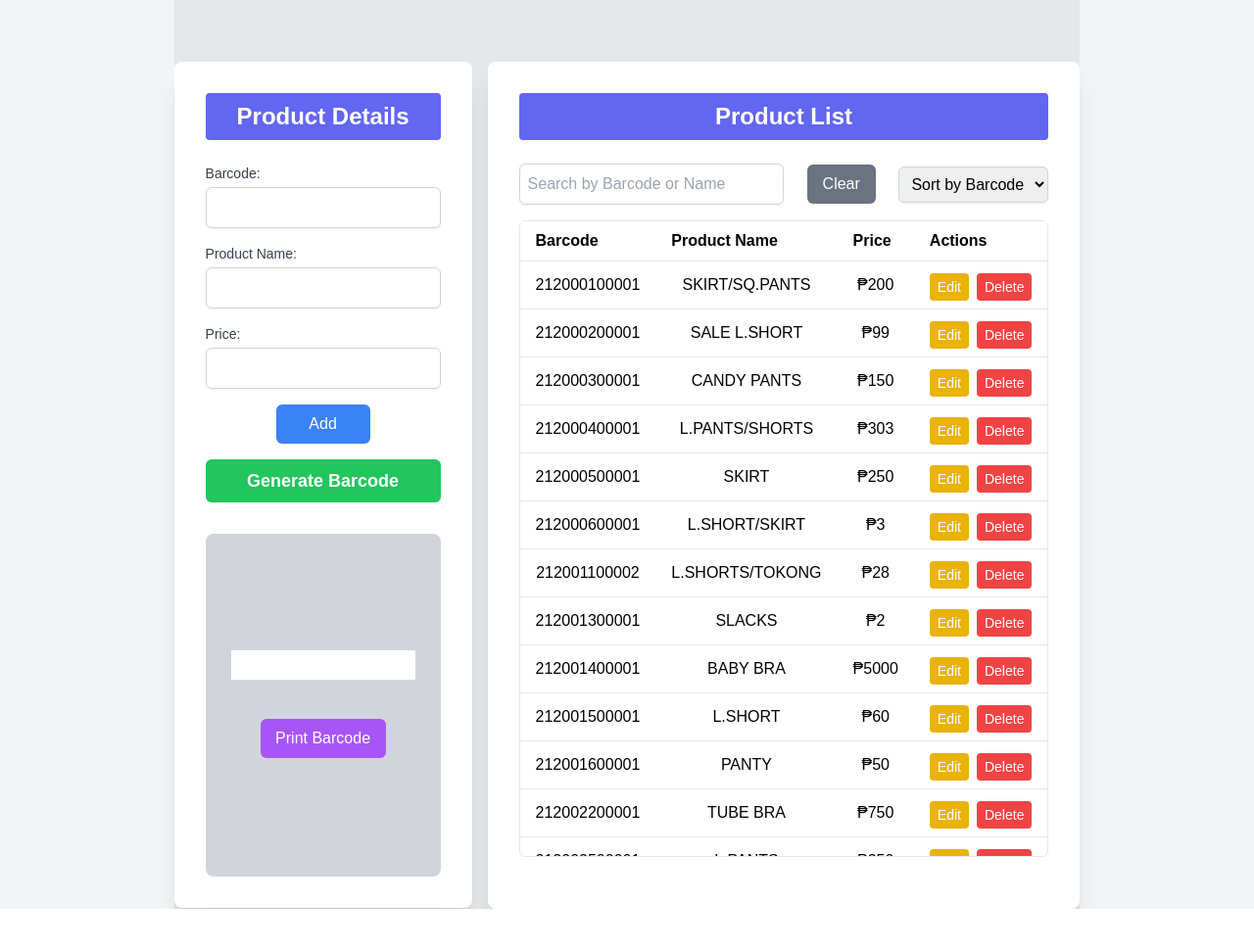
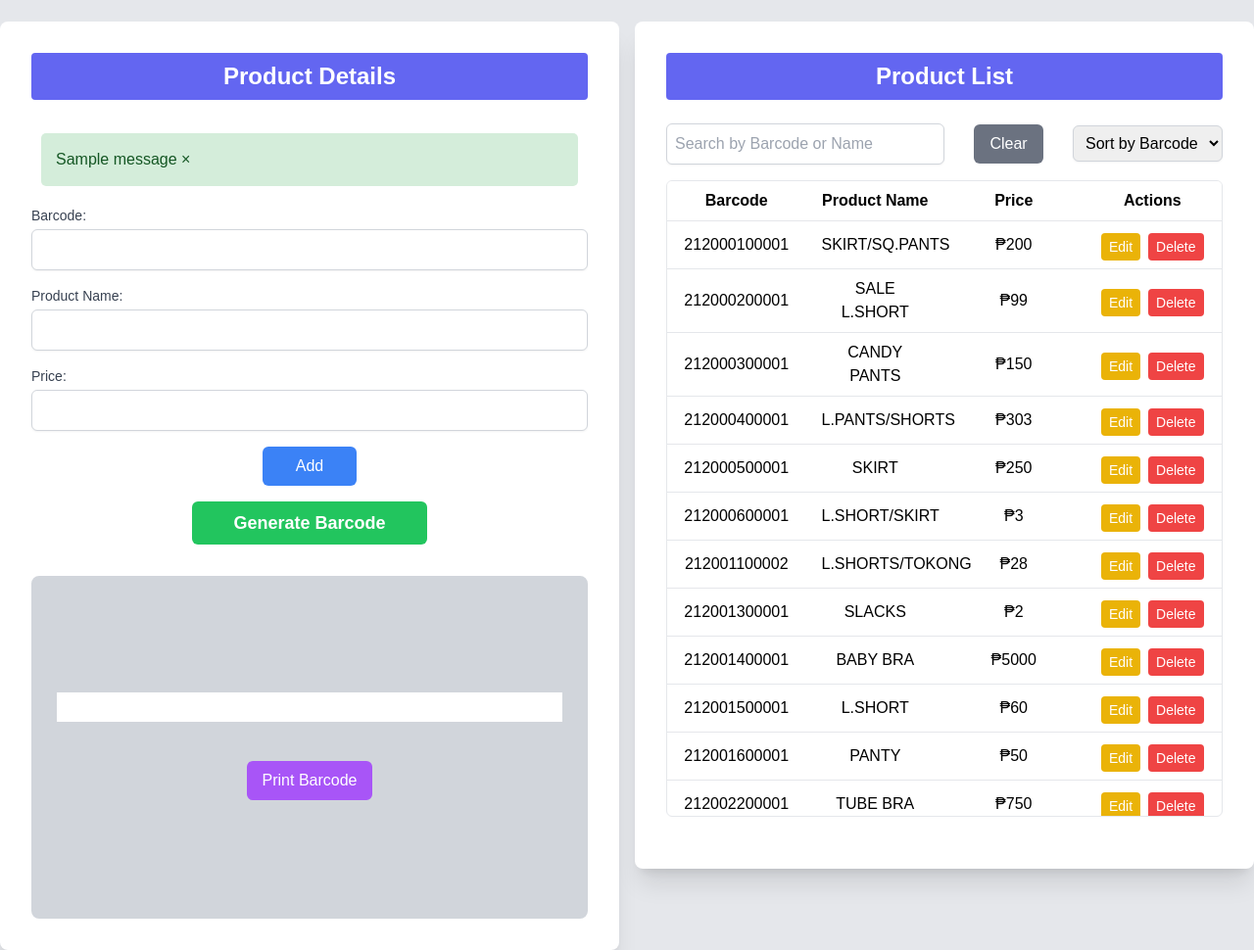
Before and after one commit to Chubz0216/PMBS, a Flask app: page / in a window 1280 px wide. Shown: the whole page at 98% size. Before the commit the page ends 928 px from the top, so only its background shows below. Run offline with Flask 3, Linux system fonts and the light colour scheme; data comes from the database, SQL or seed files in the repository; both versions use the stored data as it was after the commit; one stand-in notice (Sample message) is shown; some libraries are stand-ins or nearby versions.

Commit message:
edit and update button successful

```diff
--- a/app.py
+++ b/app.py
@@ -7,6 +7,7 @@ from PIL import Image, ImageDraw, ImageFont
 import win32print
 import win32ui
 from PIL import ImageWin
+from flask import redirect, url_for, flash
 
 app = Flask(__name__)
 
@@ -175,28 +176,53 @@ def get_product(product_id):
         return jsonify({'error': 'Product not found'}), 404
 
 @app.route('/update/<int:product_id>', methods=['POST'])
+
+
 @app.route('/update/<int:product_id>', methods=['POST'])
 def update_product(product_id):
     if request.form.get('_method') == 'PUT':
-        barcode = request.form['barcode']
-        name = request.form['name']
-        price = request.form['price']
+        barcode = request.form['barcode'].strip()
+        name = request.form['name'].strip()
+        price = request.form['price'].strip()
+
+        # Basic validation
+        errors = {}
+        if not barcode:
+            errors['barcode'] = 'Barcode is required.'
+        if not name:
+            errors['name'] = 'Name is required.'
+        if not price:
+            errors['price'] = 'Price is required.'
+        else:
+            try:
+                float(price)
+            except ValueError:
+                errors['price'] = 'Price must be a number.'
+
+        if errors:
+            for field, error in errors.items():
+                flash(f"{field.capitalize()}: {error}", "danger")
+            return redirect(url_for('index'))  # or to the same form page
 
         conn = get_db_connection()
         cursor = conn.cursor()
-
         cursor.execute("""
             UPDATE products
             SET barcode = ?, name = ?, price = ?
             WHERE id = ?
         """, (barcode, name, price, product_id))
-
         conn.commit()
         conn.close()
 
-        return jsonify({"message": "Product updated successfully!", "success": True})
+        flash("Product updated successfully!", "success")
+        return redirect(url_for('index'))
     else:
-        return jsonify({"error": "Invalid method"}), 405
+        flash("Invalid method.", "danger")
+        return redirect(url_for('index'))
+
+app.secret_key = 'your_secret_key_here'
+
+
 
 
 if __name__ == '__main__':
--- a/static/style.css
+++ b/static/style.css
@@ -87,3 +87,23 @@ body {
     width: 100%; /* Ensure the barcode image is responsive */
     height: auto;
 }
+.response-label {
+    margin-top: 20px;
+    padding: 10px;
+}
+
+.alert {
+    padding: 15px;
+    margin-bottom: 10px;
+    border-radius: 5px;
+}
+
+.alert-success {
+    background-color: #d4edda;
+    color: #155724;
+}
+
+.alert-danger {
+    background-color: #f8d7da;
+    color: #721c24;
+}
--- a/templates/index.html
+++ b/templates/index.html
@@ -20,8 +20,23 @@
             <div class="mb-8">
                 <h2 class="text-2xl font-semibold text-center text-white bg-indigo-500 py-2 rounded mb-6">Product Details</h2>
 
+           {% with messages = get_flashed_messages(with_categories=true) %}
+                {% if messages %}
+                    <div class="response-label" id="flash-message">
+                        {% for category, message in messages %}
+                            <div class="alert alert-{{ category }} alert-dismissible" role="alert">
+                                {{ message }}
+                                <button type="button" class="close" onclick="this.parentElement.remove()" aria-label="Close">
+                                    <span aria-hidden="true">&times;</span>
+                                </button>
+                            </div>
+                        {% endfor %}
 
-                <form method="POST" action="" id="product-form" class="space-y-4">
+                    </div>
+                {% endif %}
+            {% endwith %}
+
+                <form method="POST" action="{{ url_for('add_product') }}" id="product-form" class="space-y-4" data-product-id="{{ product_id }}">
                     <div>
                         <label for="barcode" class="block text-sm font-medium text-gray-700">Barcode:</label>
                         <input type="text" name="barcode" id="barcode" required
@@ -45,7 +60,7 @@
 
                         <!-- Hidden Update and Cancel Buttons -->
                         <div id="update-cancel-buttons" class="hidden">
-                            <button type="submit" name="action" value="update" class="w-24 bg-yellow-500 text-white py-2 rounded-md hover:bg-yellow-600 focus:outline-none focus:ring-2 focus:ring-indigo-500">Update</button>
+                            <button type="submit" name="action" value="update" id="update-button" class="w-24 bg-yellow-500 text-white py-2 rounded-md hover:bg-yellow-600 focus:outline-none focus:ring-2 focus:ring-indigo-500">Update</button>
                             <button type="button" id="cancel-edit" class="w-24 bg-red-500 text-white py-2 rounded-md hover:bg-red-600 focus:outline-none focus:ring-2 focus:ring-indigo-500">Cancel</button>
                         </div>
                     </div>
@@ -53,6 +68,7 @@
                     <div class="flex justify-center">
                         <button type="button" id="generate-barcode" class="w-60 bg-green-500 text-white py-2 text-lg font-semibold rounded-md hover:bg-green-600 focus:outline-none focus:ring-2 focus:ring-indigo-500 transition duration-200">Generate Barcode</button>
                     </div>
+
                 </form>
 
             </div>
@@ -103,13 +119,13 @@
 
     <!-- Scrollable Table Container -->
 <div class="overflow-y-auto max-h-96 border border-gray-200 rounded-md sm:min-h-[650px]">
-        <table class="table w-full text-left">
+    <table class="table-fixed w-full text-left">
         <thead class="sticky top-0 bg-white z-10">
             <tr>
-                    <th class="py-2 px-4 border-b">Barcode</th>
-                    <th class="py-2 px-4 border-b">Product Name</th>
-                    <th class="py-2 px-4 border-b">Price</th>
-                    <th class="py-2 px-4 border-b">Actions</th>
+                <th class="py-2 px-4 border-b text-center">Barcode</th>
+                <th class="py-2 px-4 border-b text-center">Product Name</th>
+                <th class="py-2 px-4 border-b text-center">Price</th>
+                <th class="py-2 px-4 border-b text-center">Actions</th>
             </tr>
         </thead>
         <tbody id="product-list">
@@ -270,10 +286,13 @@ function editProduct(productId) {
     fetch(`/get_product/${productId}`)
         .then(response => response.json())
         .then(product => {
+            console.log('Product data:', product); // Debugging line
+
             if (product.error) {
                 alert("Product not found!");
                 return;
             }
+
             // Fill the input fields with the product data
             document.getElementById('barcode').value = product.barcode;
             document.getElementById('name').value = product.name;
@@ -379,7 +398,7 @@ fetch(`/update/${productId}`, {
 .then(response => response.json())
 .then(data => {
     if (data.success) {
-        alert("Product updated successfully!");
+        alert("ayos!");
         // You can reload the page or update the UI accordingly
     } else {
         alert(data.error);
@@ -387,7 +406,120 @@ fetch(`/update/${productId}`, {
 })
 .catch(error => console.error('Error:', error));
 
+    fetch('/update/1', {
+    method: 'POST',
+    body: formData
+})
+.then(response => response.json())
+.then(data => {
+    const responseLabel = document.getElementById('response-label');
+
+    if (data.success) {
+        responseLabel.textContent = data.message;
+        responseLabel.style.color = 'green';
+    } else {
+        responseLabel.textContent = data.error || "An error occurred.";
+        responseLabel.style.color = 'red';
+
+        // Optionally, reset labels or placeholders here too
+    }
+});
+
+document.getElementById('product-form').addEventListener('submit', function(e) {
+    e.preventDefault(); // Prevent default submit
+
+    const form = this;
+    const action = form.getAttribute('action'); // e.g. /update/18 OR /add
+    const methodOverride = form.querySelector('input[name="_method"]');
+    const responseLabel = document.getElementById('response-label');
+    const formData = new FormData(form);
+
+    // Determine if this is an UPDATE operation
+    const isUpdate = methodOverride && methodOverride.value === 'PUT';
+
+    fetch(action, {
+        method: 'POST', // Always POST, backend will read _method
+        body: formData
+    })
+    .then(response => response.json())
+    .then(data => {
+        if (data.success) {
+            responseLabel.textContent = data.message;
+            responseLabel.style.color = 'green';
+
+            // Reload the product list without full page reload (optional)
+            loadProductList();
+
+            // Reset form to default state after update
+            if (isUpdate) {
+                form.reset();
+                document.querySelector('[name="action"][value="add"]').classList.remove('hidden');
+                document.getElementById('update-cancel-buttons').classList.add('hidden');
+
+                if (methodOverride) methodOverride.remove();
+                form.setAttribute('action', '/add');
+            }
+        } else {
+            responseLabel.textContent = data.error || "May mali sa input.";
+            responseLabel.style.color = 'red';
+        }
+    })
+    .catch(error => {
+        console.error('Error:', error);
+        responseLabel.textContent = "May error habang nagse-save.";
+        responseLabel.style.color = 'red';
+    });
+});
+
+  function showSuccessMessage(message) {
+    const msgDiv = document.getElementById('successMessage');
+    msgDiv.innerText = message;
+    msgDiv.style.display = 'block';
+
+    setTimeout(() => {
+      msgDiv.style.display = 'none';
+    }, 3000); // mawala after 3 seconds
+  }
+
+  // If the server rendered a message (like after POST), show and auto-hide
+  const successDiv = document.getElementById('successMessage');
+  if (successDiv.innerText.trim() !== '') {
+    setTimeout(() => {
+      successDiv.style.display = 'none';
+    }, 3000);
+  }
+
+        const form = document.getElementById('product-form');
+
+form.addEventListener('submit', function (e) {
+    const action = e.submitter?.value;
+    if (action === 'add' || action === 'update') {
+        setTimeout(() => {
+            form.reset(); // clear input fields
+            document.getElementById('update-cancel-buttons').classList.add('hidden'); // hide update/cancel buttons
+        }, 500);
+    }
+});
+
+form.addEventListener('submit', function (e) {
+    const barcode = document.getElementById('barcode');
+    const name = document.getElementById('name');
+    const price = document.getElementById('price');
+
+    if (!barcode.value.trim() || !name.value.trim() || !price.value.trim()) {
+        e.preventDefault();
+        alert("Please complete all fields.");
+        return false;
+    }
+
+    if (Number(price.value) <= 0) {
+        e.preventDefault();
+        alert("Price must be greater than 0.");
+        return false;
+    }
+});
 
     </script>
+
 </body>
 </html>
```
Also changed, not shown: products.db. Lines whose indentation alone changed are shown as unchanged.
